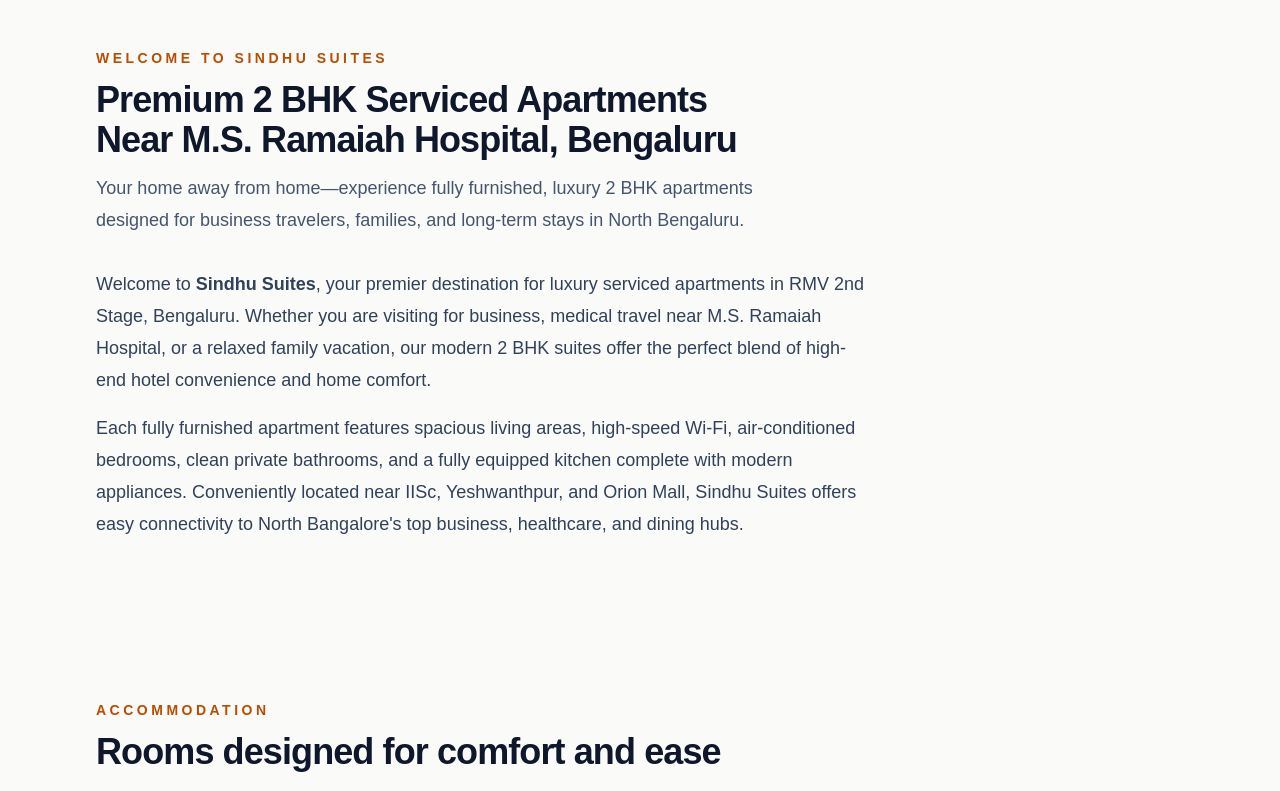
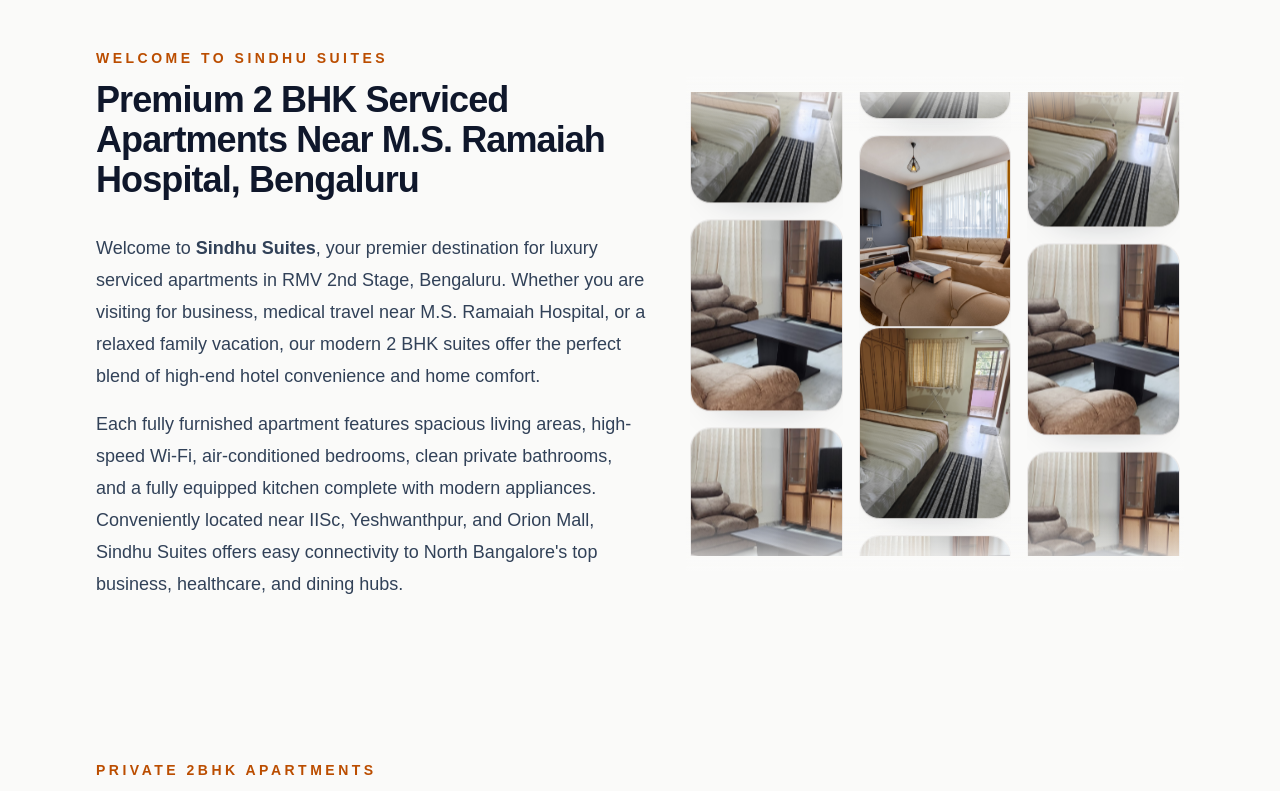
Before and after one commit to naveencoherent/sindhu-suite, a Next.js app: page / in a window 1280 px wide. Shown: the part 800-1591 px from the top of the page. Built offline with nearby package versions, Linux system fonts and the light colour scheme.

Commit message:
Improve property showcase and apartment presentation

```diff
--- a/app/globals.css
+++ b/app/globals.css
@@ -28,3 +28,129 @@
   color: var(--foreground);
   font-family: Arial, Helvetica, sans-serif;
 }
+
+@keyframes property-scroll-up {
+  from {
+    transform: translateY(0);
+  }
+  to {
+    transform: translateY(-50%);
+  }
+}
+
+@keyframes property-scroll-down {
+  from {
+    transform: translateY(-50%);
+  }
+  to {
+    transform: translateY(0);
+  }
+}
+
+.property-showcase {
+  position: relative;
+  width: 100%;
+}
+
+.property-showcase::before,
+.property-showcase::after {
+  content: "";
+  position: absolute;
+  left: 0;
+  right: 0;
+  z-index: 2;
+  height: 3.5rem;
+  pointer-events: none;
+}
+
+.property-showcase::before {
+  top: 0;
+  background: linear-gradient(to bottom, rgba(250, 250, 249, 0.96), rgba(250, 250, 249, 0));
+}
+
+.property-showcase::after {
+  bottom: 0;
+  background: linear-gradient(to top, rgba(250, 250, 249, 0.96), rgba(250, 250, 249, 0));
+}
+
+.property-showcase__viewport {
+  position: relative;
+  display: grid;
+  grid-template-columns: repeat(3, minmax(0, 1fr));
+  gap: 1rem;
+  height: 31rem;
+  overflow: hidden;
+  padding: 1rem 0.25rem;
+}
+
+.property-showcase__column {
+  position: relative;
+  height: 100%;
+  overflow: hidden;
+}
+
+.property-showcase__track {
+  display: flex;
+  flex-direction: column;
+  height: max-content;
+  width: 100%;
+  animation-name: property-scroll-up;
+  animation-duration: var(--duration, 22s);
+  animation-timing-function: linear;
+  animation-iteration-count: infinite;
+  animation-play-state: running;
+}
+
+.property-showcase__track--up {
+  animation-name: property-scroll-up;
+}
+
+.property-showcase__track--down {
+  animation-name: property-scroll-down;
+}
+
+.property-showcase__group {
+  display: flex;
+  flex-direction: column;
+  gap: 1rem;
+  width: 100%;
+}
+
+.property-showcase__card {
+  position: relative;
+  width: 100%;
+  height: 12rem;
+  overflow: hidden;
+  border-radius: 1.3rem;
+  border: 1px solid rgba(120, 113, 108, 0.18);
+  background: rgba(255, 255, 255, 0.9);
+  padding: 0.45rem;
+  box-shadow: 0 18px 40px -30px rgba(15, 23, 42, 0.35);
+}
+
+.property-showcase__card img {
+  border-radius: 1rem;
+}
+
+@media (max-width: 767px) {
+  .property-showcase__viewport {
+    height: 20rem;
+    gap: 0.7rem;
+    padding: 0.75rem 0.1rem;
+  }
+
+  .property-showcase__card {
+    height: 9rem;
+  }
+}
+
+@media (prefers-reduced-motion: reduce) {
+  .property-showcase__track {
+    animation: none !important;
+    transform: none !important;
+  }
+
+  .property-showcase__group:last-child {
+    display: none;
+  }
+}
--- a/app/page.tsx
+++ b/app/page.tsx
@@ -15,6 +15,29 @@
   src: "/images/sindhu-suites-hero.jpg",
   alt: "Modern living room with neutral seating, warm curtains, a television, and large windows.",
 };
+
+const propertyShowcaseImages = [
+  {
+    src: "/images/sindhu-suites-hero.jpg",
+    alt: "Modern living room with warm neutral colors and ample natural light at Sindhu Suites.",
+  },
+  {
+    src: "/images/sindhu-suites-bedroom.png",
+    alt: "Bright bedroom with a neatly styled bed and soft daylight at Sindhu Suites.",
+  },
+  {
+    src: "/images/sindhu-suites-living-room.png",
+    alt: "Comfortable seating area with a relaxed atmosphere in the Sindhu Suites living room.",
+  },
+  {
+    src: "/images/sindhu-suites-desktop.jpg.png",
+    alt: "Contemporary workspace and stylish interior details at Sindhu Suites.",
+  },
+  {
+    src: "/images/sindhu-suites-mobile.jpg.png",
+    alt: "Bedroom and living room interior details captured in a close-up property shot.",
+  },
+];
 
 const rooms: Room[] = [
   {
@@ -96,13 +119,15 @@
   eyebrow,
   title,
   description,
+  className,
 }: {
   eyebrow: string;
   title: string;
   description: string;
+  className?: string;
 }) {
   return (
-    <div className="max-w-2xl space-y-3">
+    <div className={`max-w-2xl space-y-3 ${className ?? ""}`}>
       <p className="text-sm font-semibold uppercase tracking-[0.25em] text-amber-700">
         {eyebrow}
       </p>
@@ -393,12 +418,18 @@
         </section>
 
         <section id="about" className="mx-auto max-w-6xl px-6 py-20 lg:px-8">
-          <SectionHeading
-            eyebrow="Welcome to Sindhu Suites"
-            title="Premium 2 BHK Serviced Apartments Near M.S. Ramaiah Hospital, Bengaluru"
-            description="Your home away from home—experience fully furnished, luxury 2 BHK apartments designed for business travelers, families, and long-term stays in North Bengaluru."
-          />
-          <div className="mt-8 max-w-3xl space-y-4 text-lg leading-8 text-slate-700">
+          <div className="grid gap-10 lg:grid-cols-[1.05fr_0.95fr] lg:items-center">
+            <div>
+              <div className="space-y-3">
+                <p className="text-sm font-semibold uppercase tracking-[0.25em] text-amber-700">
+                  Welcome to Sindhu Suites
+                </p>
+                <h2 className="text-3xl font-semibold tracking-tight text-slate-900 sm:text-4xl">
+                  Premium 2 BHK Serviced Apartments Near M.S. Ramaiah Hospital, Bengaluru
+                </h2>
+              </div>
+
+              <div className="mt-8 space-y-4 text-lg leading-8 text-slate-700">
                 <p>
                   Welcome to <strong>Sindhu Suites</strong>, your premier destination for luxury serviced apartments in RMV 2nd Stage, Bengaluru. Whether you are visiting for business, medical travel near M.S. Ramaiah Hospital, or a relaxed family vacation, our modern 2 BHK suites offer the perfect blend of high-end hotel convenience and home comfort.
                 </p>
@@ -406,13 +437,113 @@
                   Each fully furnished apartment features spacious living areas, high-speed Wi-Fi, air-conditioned bedrooms, clean private bathrooms, and a fully equipped kitchen complete with modern appliances. Conveniently located near IISc, Yeshwanthpur, and Orion Mall, Sindhu Suites offers easy connectivity to North Bangalore&apos;s top business, healthcare, and dining hubs.
                 </p>
               </div>
+            </div>
+
+            <div className="property-showcase" aria-label="Sindhu Suites property gallery">
+              <div className="property-showcase__viewport">
+                <div className="property-showcase__column">
+                  <div className="property-showcase__track property-showcase__track--up" style={{ ["--duration" as string]: "22s" }}>
+                    <div className="property-showcase__group">
+                      {propertyShowcaseImages.map((image) => (
+                        <div key={`${image.src}-a`} className="property-showcase__card">
+                          <Image
+                            src={image.src}
+                            alt={image.alt}
+                            fill
+                            sizes="(min-width: 1280px) 20vw, (min-width: 768px) 23vw, 42vw"
+                            className="object-cover"
+                          />
+                        </div>
+                      ))}
+                    </div>
+                    <div className="property-showcase__group" aria-hidden="true">
+                      {propertyShowcaseImages.map((image) => (
+                        <div key={`${image.src}-b`} className="property-showcase__card">
+                          <Image
+                            src={image.src}
+                            alt={image.alt}
+                            fill
+                            sizes="(min-width: 1280px) 20vw, (min-width: 768px) 23vw, 42vw"
+                            className="object-cover"
+                          />
+                        </div>
+                      ))}
+                    </div>
+                  </div>
+                </div>
+
+                <div className="property-showcase__column">
+                  <div className="property-showcase__track property-showcase__track--down" style={{ ["--duration" as string]: "27s" }}>
+                    <div className="property-showcase__group">
+                      {[...propertyShowcaseImages].reverse().map((image) => (
+                        <div key={`${image.src}-c`} className="property-showcase__card">
+                          <Image
+                            src={image.src}
+                            alt={image.alt}
+                            fill
+                            sizes="(min-width: 1280px) 20vw, (min-width: 768px) 23vw, 42vw"
+                            className="object-cover"
+                          />
+                        </div>
+                      ))}
+                    </div>
+                    <div className="property-showcase__group" aria-hidden="true">
+                      {[...propertyShowcaseImages].reverse().map((image) => (
+                        <div key={`${image.src}-d`} className="property-showcase__card">
+                          <Image
+                            src={image.src}
+                            alt={image.alt}
+                            fill
+                            sizes="(min-width: 1280px) 20vw, (min-width: 768px) 23vw, 42vw"
+                            className="object-cover"
+                          />
+                        </div>
+                      ))}
+                    </div>
+                  </div>
+                </div>
+
+                <div className="property-showcase__column">
+                  <div className="property-showcase__track property-showcase__track--up" style={{ ["--duration" as string]: "24s" }}>
+                    <div className="property-showcase__group">
+                      {propertyShowcaseImages.map((image) => (
+                        <div key={`${image.src}-e`} className="property-showcase__card">
+                          <Image
+                            src={image.src}
+                            alt={image.alt}
+                            fill
+                            sizes="(min-width: 1280px) 20vw, (min-width: 768px) 23vw, 42vw"
+                            className="object-cover"
+                          />
+                        </div>
+                      ))}
+                    </div>
+                    <div className="property-showcase__group" aria-hidden="true">
+                      {propertyShowcaseImages.map((image) => (
+                        <div key={`${image.src}-f`} className="property-showcase__card">
+                          <Image
+                            src={image.src}
+                            alt={image.alt}
+                            fill
+                            sizes="(min-width: 1280px) 20vw, (min-width: 768px) 23vw, 42vw"
+                            className="object-cover"
+                          />
+                        </div>
+                      ))}
+                    </div>
+                  </div>
+                </div>
+              </div>
+            </div>
+          </div>
         </section>
 
         <section id="accommodation" className="mx-auto max-w-6xl px-6 py-20 lg:px-8">
           <SectionHeading
-            eyebrow="Accommodation"
-            title="Rooms designed for comfort and ease"
-            description="The accommodation section highlights a pair of room options available at Sindhu Suites."
+            eyebrow="Private 2BHK apartments"
+            title="Book Your Entire 2BHK Apartment | Private Stay for Up to 4 Guests"
+            description="Enjoy total privacy with a whole-home vacation rental designed for up to four guests—never a shared space. Choose between our MC and MR 2BHK apartments, both featuring a master king bedroom, a cozy queen bedroom, a fully equipped independent kitchen, and a spacious living room."
+            className="max-w-none"
           />
           <div className="mt-8 grid gap-6 md:grid-cols-2">
             {rooms.map((room) => (
```
Lines whose indentation alone changed are shown as unchanged.
